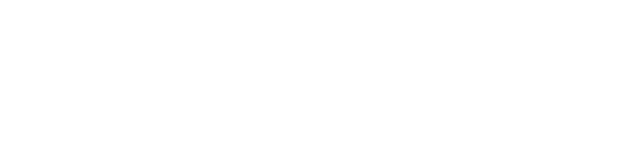
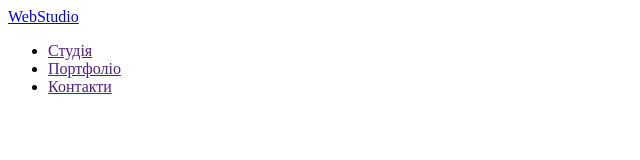
Before and after one commit to OlesyaLo/goit-markup-hw-01, a plain HTML site: page index.html in a window 1280 px wide. Shown: the whole page, without its empty margins (0-640 px from the left). Drawn offline with Linux system fonts and the light colour scheme.

Commit message:
add tag nav

```diff
--- a/index.html
+++ b/index.html
@@ -1,12 +1,26 @@
 <!DOCTYPE html>
-<html lang="en">
-<head>
-    <meta charset="UTF-8">
-    <meta http-equiv="X-UA-Compatible" content="IE=edge">
-    <meta name="viewport" content="width=device-width, initial-scale=1.0">
-    <title>Seite</title>
-</head>
-<body>
+<html lang="ua">
+  <head>
+    <meta charset="UTF-8" />
+    <meta http-equiv="X-UA-Compatible" content="IE=edge" />
+    <meta name="viewport" content="width=device-width, initial-scale=1.0" />
+    <title>WebStudio</title>
+  </head>
 
-</body>
+  <body>
+    <header>
+      <nav>
+        <a href="./index.html">WebStudio</a>
+        <ul>
+          <li><a href="">Студія</a></li>
+          <li><a href="">Портфоліо</a></li>
+          <li><a href="">Контакти</a></li>
+        </ul>
+      </nav>
+    </header>
+
+    <main></main>
+
+    <footer></footer>
+  </body>
 </html>
```
